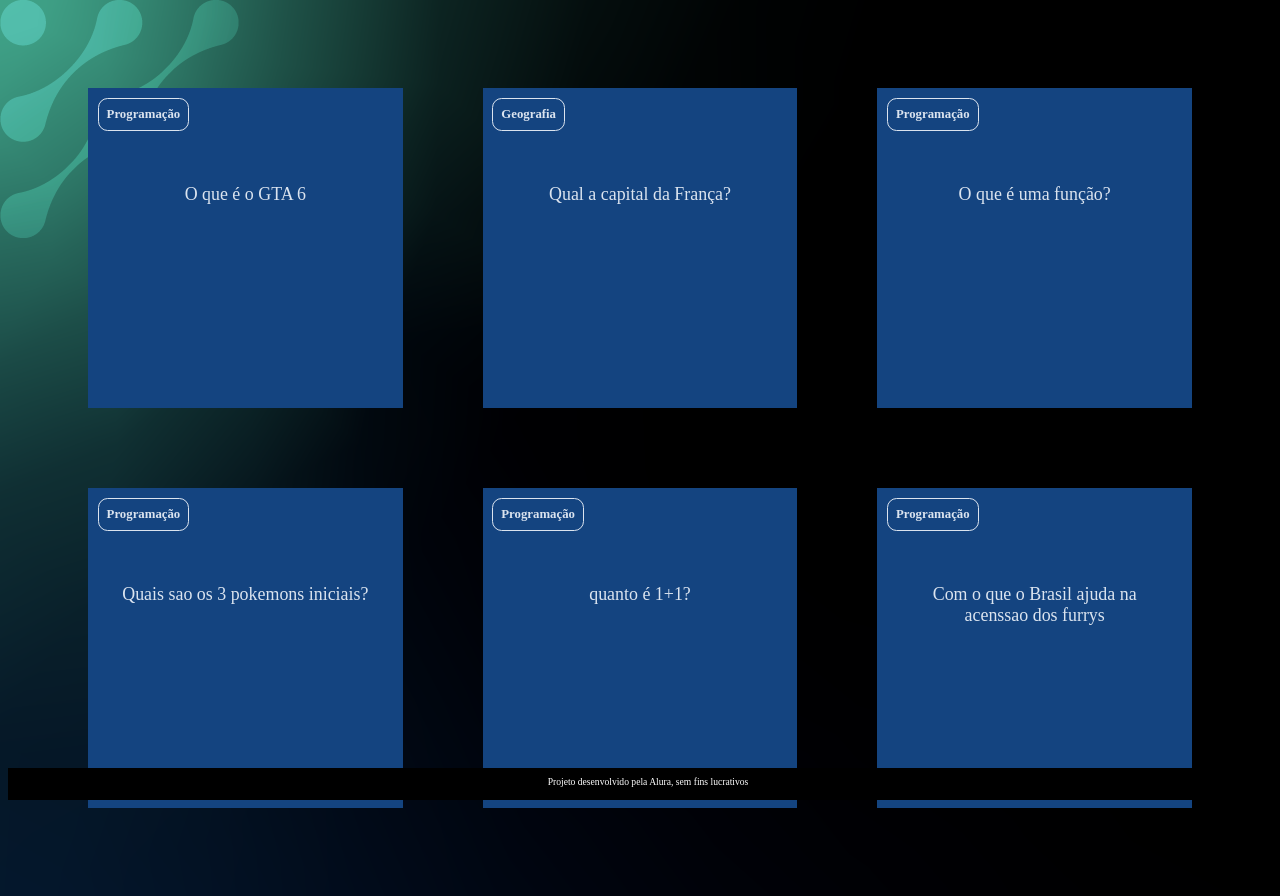
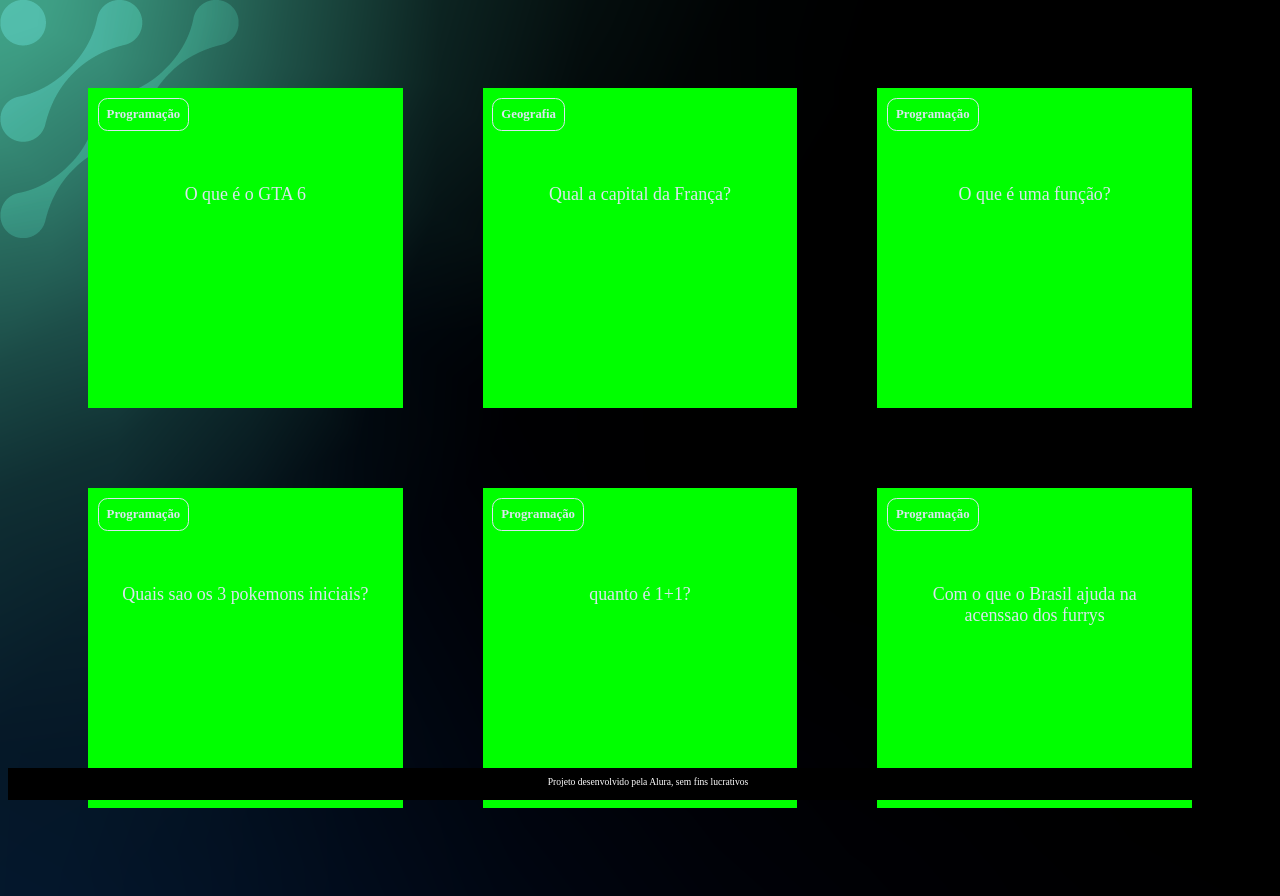
Before and after one commit to ovddnicolas123/flashcard3, a plain HTML site: page index.html in a window 1280 px wide. Drawn offline with Linux system fonts and the light colour scheme.

Commit message:
Update style.css

```diff
--- a/assets/style.css
+++ b/assets/style.css
@@ -1,7 +1,7 @@
 :root {
     --text-color: #DBE4EF;
-    --card-front-color: #144480;
-    --card-back-color: #00F4BF;
+    --card-front-color:#00FF00;
+    --card-back-color: #006400;
 }
 
 body {
```
